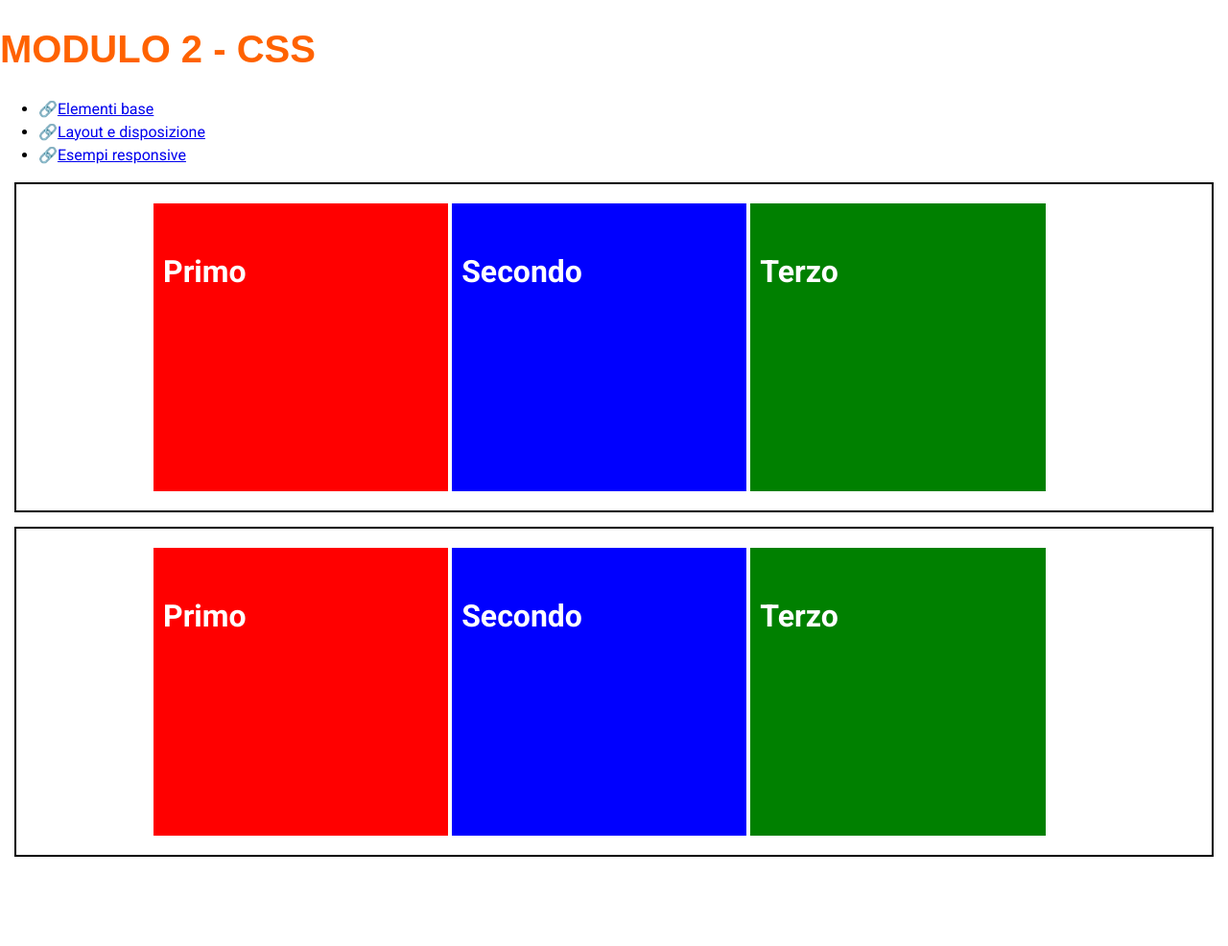
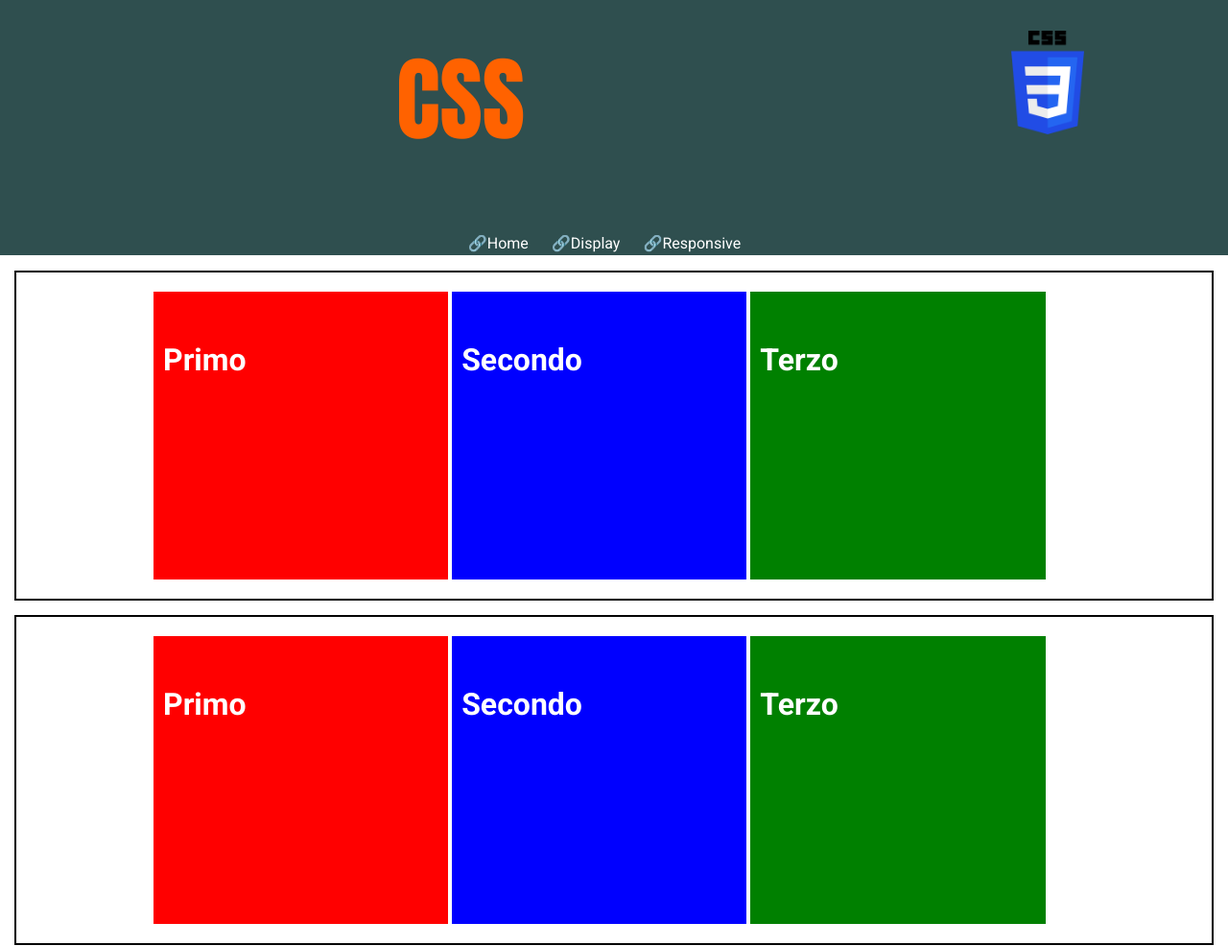
Before and after one commit to dadegi/GOL-WEB-DEV, a plain HTML site: page M2G1/responsive.html in a window 1280 px wide. Shown: the whole page at 96% size. Before the commit the page ends 908 px from the top, so only its background shows below. Drawn offline with Linux system fonts and the light colour scheme; a web font is replaced by a local one.

Commit message:
Codici lezioni CSS giorni 1-2-3

```diff
--- a/M2G1/assets/css/style.css
+++ b/M2G1/assets/css/style.css
@@ -1,4 +1,5 @@
 @import url('https://fonts.googleapis.com/css2?family=Roboto:ital,wght@0,100..900;1,100..900&display=swap');
+@import url('https://fonts.cdnfonts.com/css/impact');
 
 * {
 	box-sizing: border-box;
@@ -21,7 +22,7 @@ body {
 h1 {
 	color: #ff6200;
 	font-size: 2.5rem;
-	font-family: fantasy;
+	font-family: 'Impact', sans-serif;
 }
 
 /*colorazione dei titoli interni*/
@@ -220,3 +221,67 @@ nav ul li::before {
 		text-align: center;
 	}
 }
+
+/* renderizzazione header e nav */
+/* hover sui link */
+nav a:link,
+nav a:visited {
+	color: white;
+	text-decoration: none;
+}
+
+nav a:hover {
+	color: red;
+	text-decoration: underline;
+}
+
+/* trasformazione lista */
+nav ul {
+	padding-inline-start: 0px;
+	text-align: center;
+}
+
+nav ul li {
+	list-style-type: none;
+	display: inline;
+	margin-right: 20px;
+}
+
+/* organizzazione header */
+header {
+	background-color: darkslategrey;
+	padding-top: 2em;
+}
+
+#headTitle div {
+	display: inline-block;
+	text-align: center;
+}
+
+#pageTitle {
+	width: 75%;
+	vertical-align: middle;
+}
+
+#logoCSS {
+	width: 20%;
+}
+
+#headTitle h1 {
+	font-size: 6em;
+	margin-block-start: 0px;
+}
+
+#headTitle img {
+	width: 30%;
+}
+
+@media screen and (max-width: 768px) {
+	nav ul li {
+		display: list-item;
+	}
+
+	#headTitle img {
+		width: 60%;
+	}
+}
--- a/M2G1/responsive.html
+++ b/M2G1/responsive.html
@@ -11,16 +11,23 @@
 <body>
 
     <header>
-        <div id="title">
-            <h1>MODULO 2 - CSS</h1>
+        <div id="headTitle">
+            <div id="pageTitle">
+                <h1>CSS</h1>
+            </div>
+            <div id="logoCSS">
+                <img src="assets/img/logo-css.png" alt="Logo CSS" />
+            </div>
         </div>
-        <nav>
-            <ul>
-                <li><a href="index.html">Elementi base</a></li>
-                <li><a href="display.html">Layout e disposizione</a></li>
-                <li><a href="responsive.html">Esempi responsive</a></li>
-            </ul>
-        </nav>
+        <div id="navbar">
+            <nav>
+                <ul>
+                    <li><a href="index.html">Home</a></li>
+                    <li><a href="display.html">Display</a></li>
+                    <li><a href="responsive.html">Responsive</a></li>
+                </ul>
+            </nav>
+        </div>
     </header>
 
     <!-- Struttura responsive desktop first (max-width nella media query in CSS) -->
```
Also changed, not shown: M2G1/display.html (+20 -0 lines), M2G1/index.html (+17 -8 lines), M2G1/assets/img/logo-css.jpg (added), M2G1/assets/img/logo-css.png (added).
